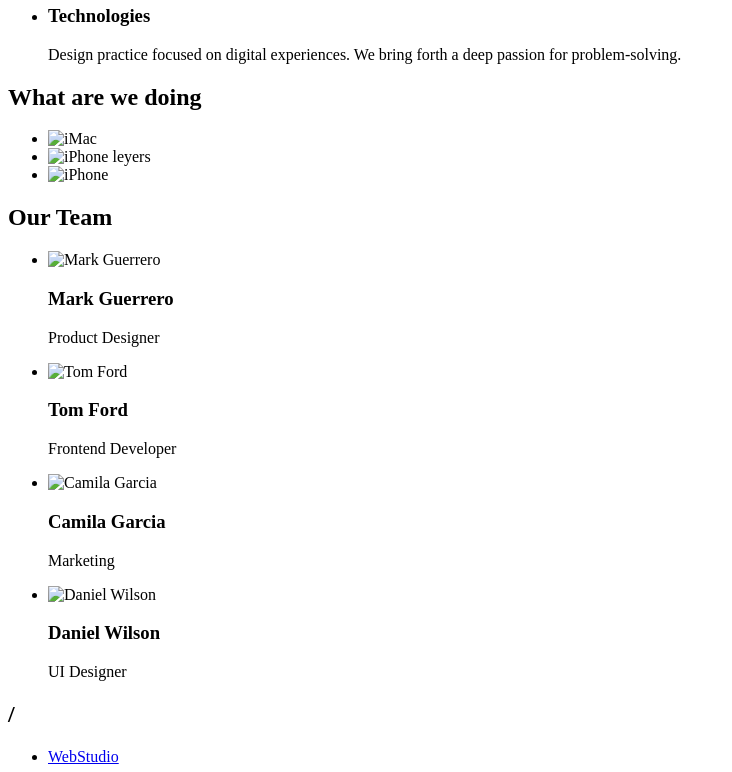
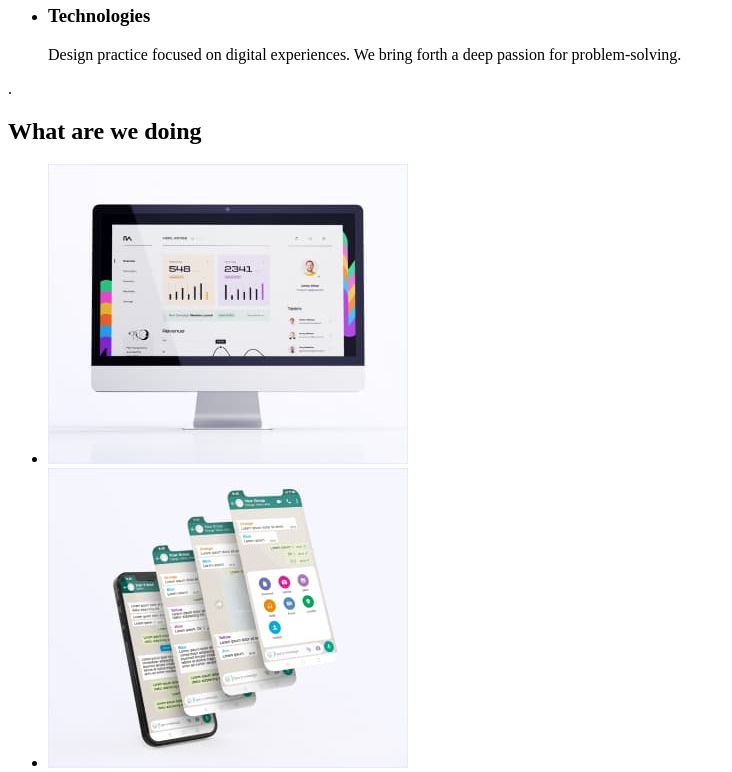
Before and after one commit to AdamZyla/goit-markup-hw-01, a plain HTML site: page index.html in a window 1280 px wide. Shown: the part 520-1292 px from the top of the page, without its empty margins (0-732 px from the left). Drawn offline with Linux system fonts and the light colour scheme; the site is published under a folder, as on GitHub Pages, so addresses that start at the root find nothing.

Commit message:
Update index.html

```diff
--- a/index.html
+++ b/index.html
@@ -67,19 +67,19 @@
 
                 </li>
             </ul>
-        </section>
+        </section>.
 
         <section>
             <h2>What are we doing</h2>
             <ul>
                 <li>
-                    <img src="/images/What_are_we_doing/image1.jpg" alt="iMac" width="360" height="300">
+                    <img src="./images/What_are_we_doing/image1.jpg" alt="iMac" width="360" height="300">
                 </li>
                 <li>
-                    <img src="/images/What_are_we_doing/image2.jpg" alt="iPhone leyers" width="360" height="300">
+                    <img src="./images/What_are_we_doing/image2.jpg" alt="iPhone leyers" width="360" height="300">
                 </li>
                 <li>
-                    <img src="/images/What_are_we_doing/image3.jpg" alt="iPhone" width="360" height="300">
+                    <img src="./images/What_are_we_doing/image3.jpg" alt="iPhone" width="360" height="300">
                 </li>
             </ul>
         </section>
@@ -88,22 +88,22 @@
             <h2>Our Team</h2>
             <ul>
                 <li>
-                    <img src="/images/Our_Team/Mark_Guerrero.jpg" alt="Mark Guerrero" width="264" height="260">
+                    <img src="./images/Our_Team/Mark_Guerrero.jpg" alt="Mark Guerrero" width="264" height="260">
                     <h3>Mark Guerrero</h3>
                     <p>Product Designer</p>
                 </li>
 
-                <li><img src="/images/Our_Team/Tom_Ford.jpg" alt="Tom Ford" width="264" height="260">
+                <li><img src="./images/Our_Team/Tom_Ford.jpg" alt="Tom Ford" width="264" height="260">
                     <h3>Tom Ford</h3>
                     <p>Frontend Developer</p>
                 </li>
 
-                <li><img src=" /images/Our_Team/Camila_Garcia.jpg" alt="Camila Garcia" width="264" height="260">
+                <li><img src="./images/Our_Team/Camila_Garcia.jpg" alt="Camila Garcia" width="264" height="260">
                     <h3>Camila Garcia</h3>
                     <p>Marketing</p>
                 </li>
 
-                <li><img src=" /images/Our_Team/Daniel_Wilson.jpg" alt="Daniel Wilson" width="264" height="260">
+                <li><img src="./images/Our_Team/Daniel_Wilson.jpg" alt="Daniel Wilson" width="264" height="260">
                     <h3>Daniel Wilson</h3>
                     <p> UI Designer </p>
                 </li>
```
